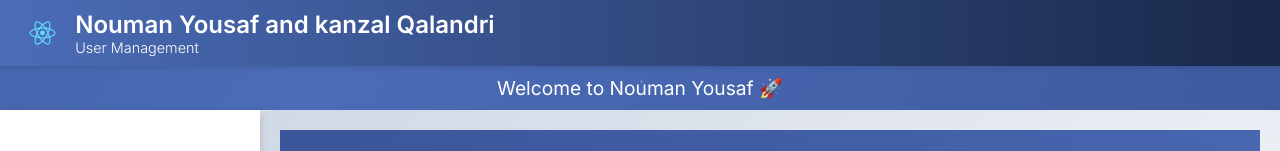
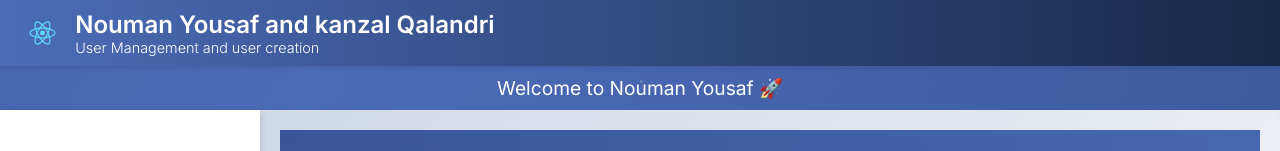
Before and after one commit to noumantechie/ci, a React (Create React App) app in the folder client/: page / in a window 1280 px wide. Shown: the top 151 px of the page. Built offline with nearby package versions, Linux system fonts and the light colour scheme.

Commit message:
Modifying code

```diff
--- a/client/src/components/Layout.js
+++ b/client/src/components/Layout.js
@@ -12,7 +12,7 @@ function Layout({ children }) {
           <img src={logo} alt="DevOps Shack logo" className="logo" />
           <div>
             <h1 className="brand-title">Nouman Yousaf and kanzal Qalandri</h1>
-            <p className="nav-subtitle">User Management </p>
+            <p className="nav-subtitle">User Management and user creation</p>
           </div>
         </div>
       </header>
```
